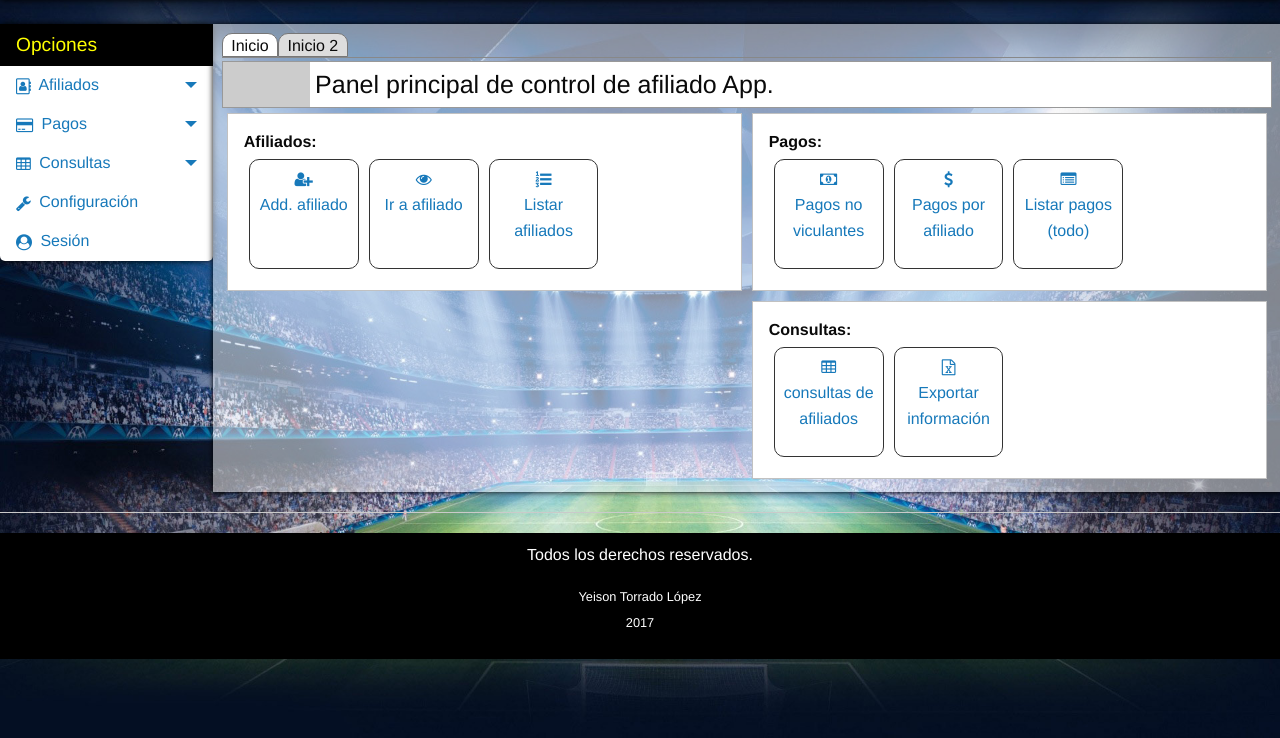
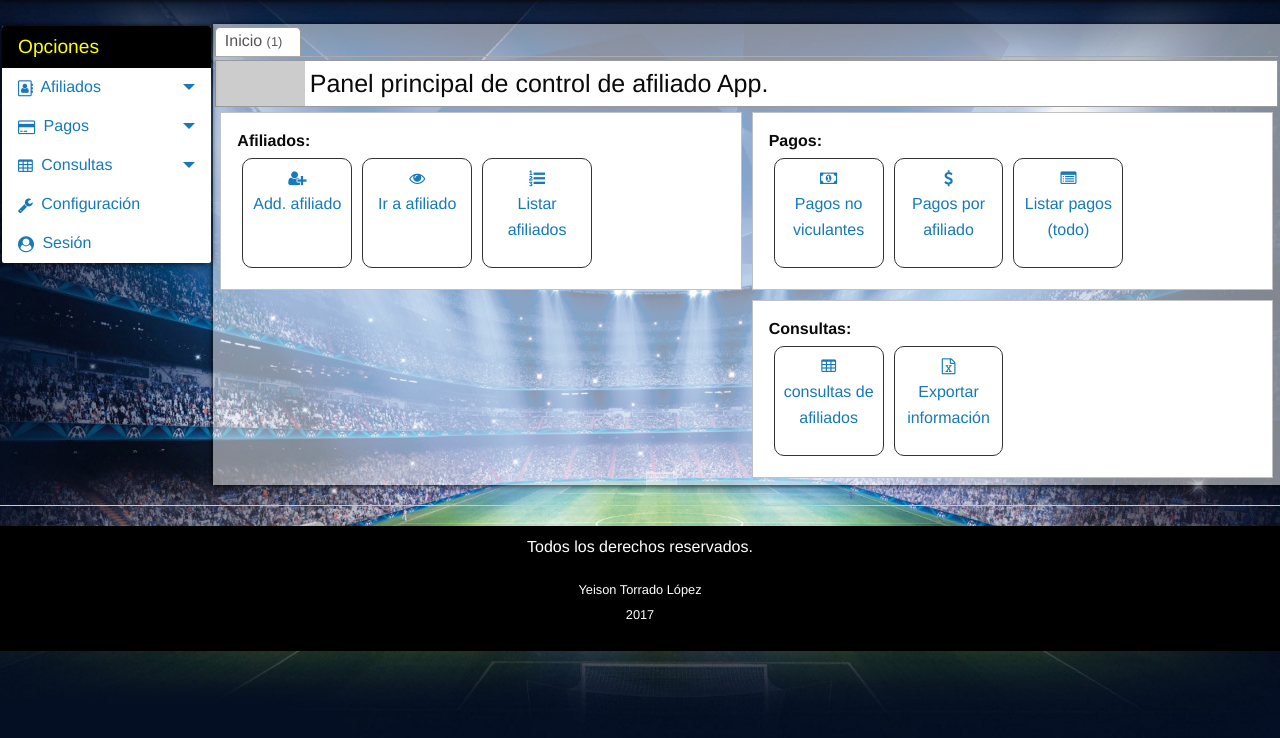
Before and after one commit to tristanius/afcontrol, a CodeIgniter app: page /afcontrol/ in a window 1280 px wide. Shown: the part 62-800 px from the top of the page. Run offline with CodeIgniter, Linux system fonts and the light colour scheme.

Commit message:
Mejoras de interfaz

```diff
--- a/application/views/init/menu.php
+++ b/application/views/init/menu.php
@@ -4,7 +4,7 @@
 	  	<li>
 	    	<a href="#"> <i class="fa fa-address-book-o"></i> Afiliados</a>
     		<ul class="menu vertical nested">
-      			<li><a class="" href="#">- Add. Afiliado</a></li>
+      			<li><a class="" ng-click="addNewTab('afiliado/add','agregar afiliado')">- Add. Afiliado</a></li>
       			<li><a class="" href="#">- Ver Afiliado</a></li>
       			<li><a class="" href="#">- Listar Afiliado</a></li>
     		</ul>
--- a/application/views/init/nav.php
+++ b/application/views/init/nav.php
@@ -5,7 +5,7 @@
 				<img src="<?= base_url('assets/img/escudo.png') ?>" alt="logo" width="60">
 			</li>
 		  	<li>
-		  		<a href="" ng-click="toggleMenu('#menu', '#panel-content','hidden-menu')">
+		  		<a href="" ng-click="toggleMenu('#menu', '#panel-content','hidden-menu','showed-menu')">
 		  			<i class="fa fa-bars"></i>
 		  			Menú
 		  		</a>
--- a/application/views/init/panel.php
+++ b/application/views/init/panel.php
@@ -7,15 +7,21 @@
 		<section id="content" class="expanded row" ng-init="site_url = '<?= site_url('/') ?>' ">
 			<?php $this->load->view('init/menu'); ?>
 
-			<div id="panel-content" class="columns large-10">
+			<div id="panel-content" class="columns large-10" ng-init="initTabs()">
 
 				<div id="pestanas">
-					<div class="pestana {{ tab.active?'active':'' }}" ng-repeat="tab in tabs" ng-click="selectedTab(tab)">{{tab.title}}</div>
+					<div class="pestana {{ tab.active?'active':'' }}" ng-repeat="tab in tabs">
+						<span ng-bind="tab.title" ng-click="selectedTab(tab)"></span>
+						<small>(<span ng-bind="(1+tab.id)"></span>)</small>
+						&nbsp;
+						<span class="fa fa-times-circle" ng-if="tab.rm" ng-click="closeTab(tab)" style="color: #FC4747; margin:0; padding: 0; line-height: 5px;" ></span>
+					</div>
 				</div>
 
-				<div id="pestana_view" ng-include="( site_url + selected_tab.lnk )" ng-init="initTabs()">
+				<div class="pestana_view" ng-repeat="tab in tabs" ng-if="tab.active">
+					<div ng-include="( site_url + tab.lnk )"></div>
+				</div>
 
-				</div>
 			</div>
 		</section>
 
--- a/application/views/init/principal.php
+++ b/application/views/init/principal.php
@@ -8,7 +8,7 @@
     <script src="<?= base_url('assets/foundation6/js/vendor/foundation.js') ?>"></script>
     <script src="<?= base_url('assets/foundation6/js/app.js') ?>"></script>
     <script src="<?= base_url('assets/js/angular.min.js') ?>"></script>
-    <script src="<?= base_url('assets/js/main/main.js') ?>"></script>
+    <script src="<?= base_url('assets/js/main/main.js?v='.rand()) ?>"></script>
 
 </body>
 </html>
--- a/assets/foundation6/css/app.css
+++ b/assets/foundation6/css/app.css
@@ -44,12 +44,9 @@
 /* contenedores y cajas */
 #content #panel-content{
 	min-height: 100%;
-	padding: 1ex;
+	padding: 2px;
 	box-shadow: 0px 0px 6px #000;
 	background-color: rgba(255,255,255,0.5);
-}
-#content #panel-content > div.panel_view{
-
 }
 #panel-content > section, #panel article{
 	padding: 1ex;
--- a/assets/foundation6/css/menu.css
+++ b/assets/foundation6/css/menu.css
@@ -1,21 +1,24 @@
 #content{
 }
-#menu{
+#menu, .large-10{
 	transition:all cubic-bezier(0.250, 0.460, 0.450, 0.940) 0.4s;
+	padding: 2px;
 }
 #menu.hidden-menu{
 	/*background: #153554;*/
-	transition:all cubic-bezier(0.450, 0.460, 0.450, 0.260) 0.4s;
+	transition:all cubic-bezier(0.250, 0.460, 0.450, 0.940) 0.3s;
 	position: absolute;
 	width: 0;
 	height: 0;
 	margin: 0;
 	padding: 0;
-	overflow: hidden;
+	z-index: 4;
 }
 #menu > ul{
+	overflow: hidden;
+	position: relative;
 	background: #FFF;
-	border-radius: 5px;
+	border-radius: 2px;
 	box-shadow: 0px 0px 6px #000;
 }
 #menu ul ul{
--- a/assets/foundation6/css/pestanas.css
+++ b/assets/foundation6/css/pestanas.css
@@ -2,25 +2,28 @@
 	margin:0;
 	padding: 0;
 	overflow: hidden;
-	border-bottom: 1px solid #888;
+	border-bottom: 1px solid #aaa;
 	margin-bottom: 3px;
 }
 #pestanas .pestana{
+	color: #555;
 	position: relative;
 	bottom: -1px;
 	padding: 1ex;
 	margin: 0;
 	background: #DDD;
 	display: inline-block;
-	border: 1px solid #777;
-	line-height: 5px;
-	border-radius: 10px 10px 0px 0px;
-	cursor: pointer;
+	border: 1px solid #999;
+	line-height: 10px;
+	border-radius: 5px 5px 0px 0px;
 }
 #pestanas .pestana.active{
 	z-index: 2;
 	background: #FFF;
 }
+#pestanas .pestana > span{
+	cursor: pointer;
+}
 #pentana_view{
 
 }
--- a/assets/js/main/main.js
+++ b/assets/js/main/main.js
@@ -1,14 +1,13 @@
 var app = angular.module('afcontrol',[]);
-app.controller('main', function($scope, $http, $timeout){
-
-	$scope.panel_link = '';
+app.controller('main', function($scope, $http, $timeout, $templateCache){
 	$scope.site_url = undefined;
-	$scope.selected_tab = undefined;
+	$scope.selected_tab = {active:false};
+	$scope.tab_counter = 0;
 	$scope.tabs = [
-		{ id:0, title:"Inicio", lnk:"welcome/entrada", active: true,  },
-		{ id:1, title:"Inicio 2", lnk:"welcome/friends", active: false,  }
+		{ id:0, title:"Inicio", lnk:"welcome/entrada", active: true, rm: false }
 	]
-
+	//---------------------------------//
+	// Visualizacion de menu y cajas
 	$scope.toggleClass = function(selector, myclass){
 		$(selector).toggleClass(myclass);
 	}
@@ -17,28 +16,42 @@
 		$(selector).toggleClass(myclass);
 		$(selector2).toggleClass('large-10');
 	}
-
+	//---------------------------------//
 	// Manejo de pestañas
 	$scope.initTabs = function(){
-		$scope.selected_tab = $scope.tabs[0];
+		$scope.selected_tab = $scope.tabs[0]; // apuntamos al validador de pestaña selecionada
+	}
+	$scope.selectedTab = function(tab){
+		$timeout(function(){
+			$scope.selected_tab.active = false; // desmarcamos la pestaña seleccionada
+			tab.active = true;
+			$scope.selected_tab = tab; // reasignamos la nueva pestaña seleccionada
+			$templateCache.removeAll();
+		})
 	}
 	$scope.addNewTab = function(link, titulo){
 		let n = $scope.tabs.length;
-		$scope.tabs.push({id:n, title: titulo, lnk:link, active: false });
-		$scope.selectedTab($scope.tabs[n-1]); // se auto selecciona
+		$scope.tabs.push({id: (++$scope.tab_counter) , title: titulo, lnk:link, active: false, rm: true });
+		$scope.selectedTab($scope.tabs[n]); // se auto selecciona la nueva pestaña
+		$templateCache.removeAll();
 	}
-	$scope.selectedTab = function(tab){
-		$timeout(function(){
-			$scope.selected_tab.active = false;
-			tab.active = true;
-			$scope.selected_tab = tab;
-		})
+	$scope.closeTab = function(tab){
+		let b = confirm('¿Esta seguro de cerrar esta pestaña?');
+		if (b) {
+			let n = $scope.tabs.length;
+			let i = $scope.tabs.indexOf(tab);
+			if(tab.active && i!=0){
+				$scope.selectedTab($scope.tabs[i-1]);
+			}else if(i==0 && n > 1){
+				$scope.selectedTab($scope.tabs[i+1]);
+			}else{
+				$scope.selected_tab = {active:false} // para evitar que quede cargada la view de la ultima pestaña
+			}
+			$templateCache.removeAll();
+			$scope.tabs.splice(i, 1);
+		}
 	}
 
-	$scope.setNewPanelLink = function(link){
-		let m = confirm("¿Esta seguro que desea salir de la sección actual?");
-		if(m){
-			$scope.panel_link = link;
-		}
-	}
+	//---------------------------------//
+	// Gestion de general de forms
 });
```
Also changed, not shown: application/controllers/Afiliado.php (added, +52 -0 lines).
